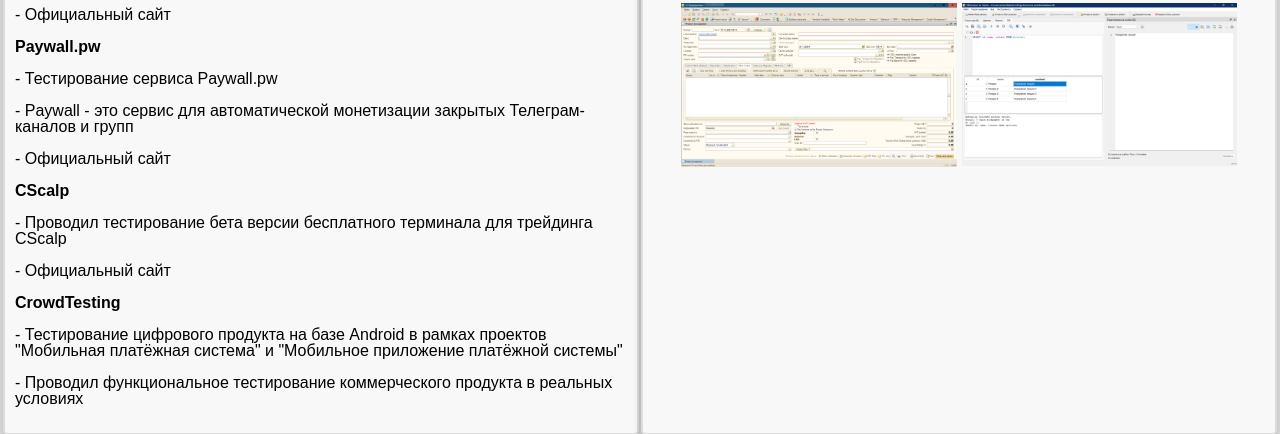
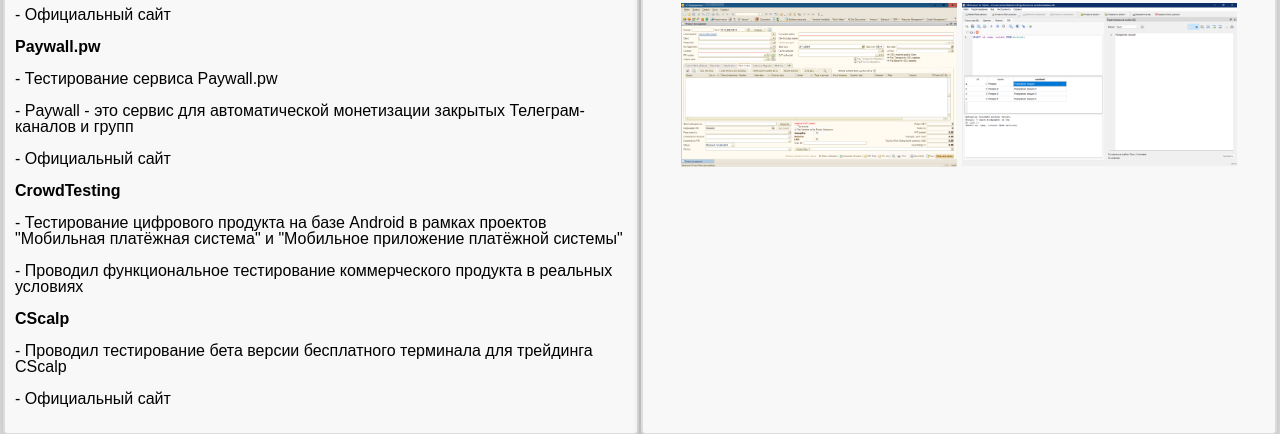
Before and after one commit to shutenko1972/Questionnaire, a plain HTML site: page index.html in a window 1280 px wide. Shown: the part 1559-1993 px from the top of the page. Drawn offline with Linux system fonts and the light colour scheme.

Commit message:
Update index.html

```diff
--- a/index.html
+++ b/index.html
@@ -98,14 +98,12 @@
                 <p>- Тестирование сервиса Paywall.pw</p>
                 <p>- Paywall - это сервис для автоматической монетизации закрытых Телеграм-каналов и групп</p>
                 <p>- <a href="https://paywall.pw/" target="_blank">Официальный сайт</a></p>
-                <p class="bold-text">CScalp</p>
+		<p class="bold-text">CrowdTesting</p>
+                <p>- Тестирование цифрового продукта на базе Android в рамках проектов "Мобильная платёжная система" и "Мобильное приложение платёжной системы"</p>
+		<p>- Проводил функциональное тестирование коммерческого продукта в реальных условиях</p>
+		<p class="bold-text">CScalp</p>
                 <p>- Проводил тестирование бета версии бесплатного терминала для трейдинга CScalp</p>
                 <p>- <a href="https://fsr-develop.ru/" target="_blank">Официальный сайт</a></p>
-                <div class="bold-text">
-		<p class="bold-text">CrowdTesting</p>
-                </div>
-                <p>- Тестирование цифрового продукта на базе Android в рамках проектов "Мобильная платёжная система" и "Мобильное приложение платёжной системы"</p>
-		<p>- Проводил функциональное тестирование коммерческого продукта в реальных условиях</p>
             </section>
             <section class="centered-section">
                 <h3>Разработка</h3>
```
